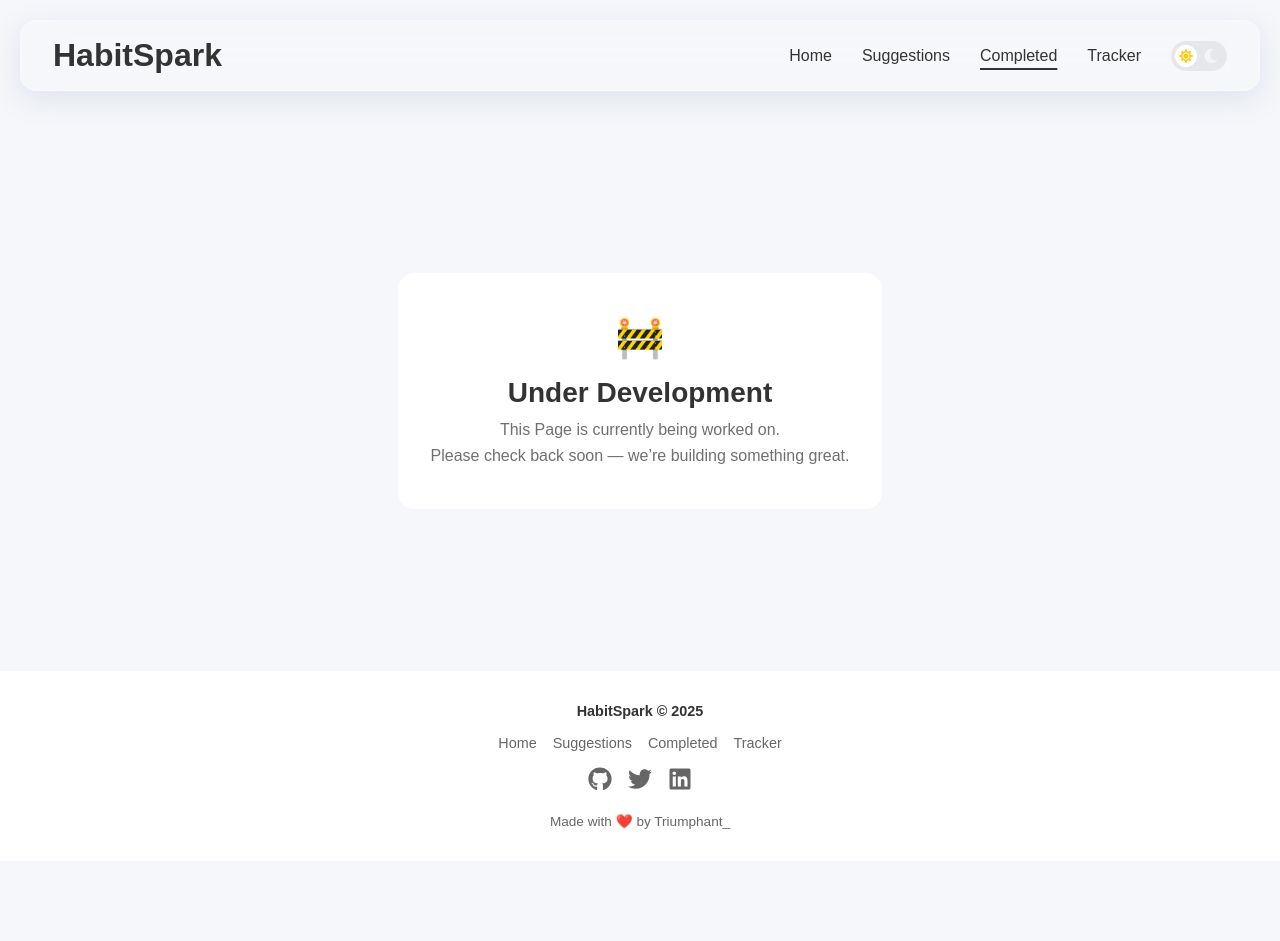
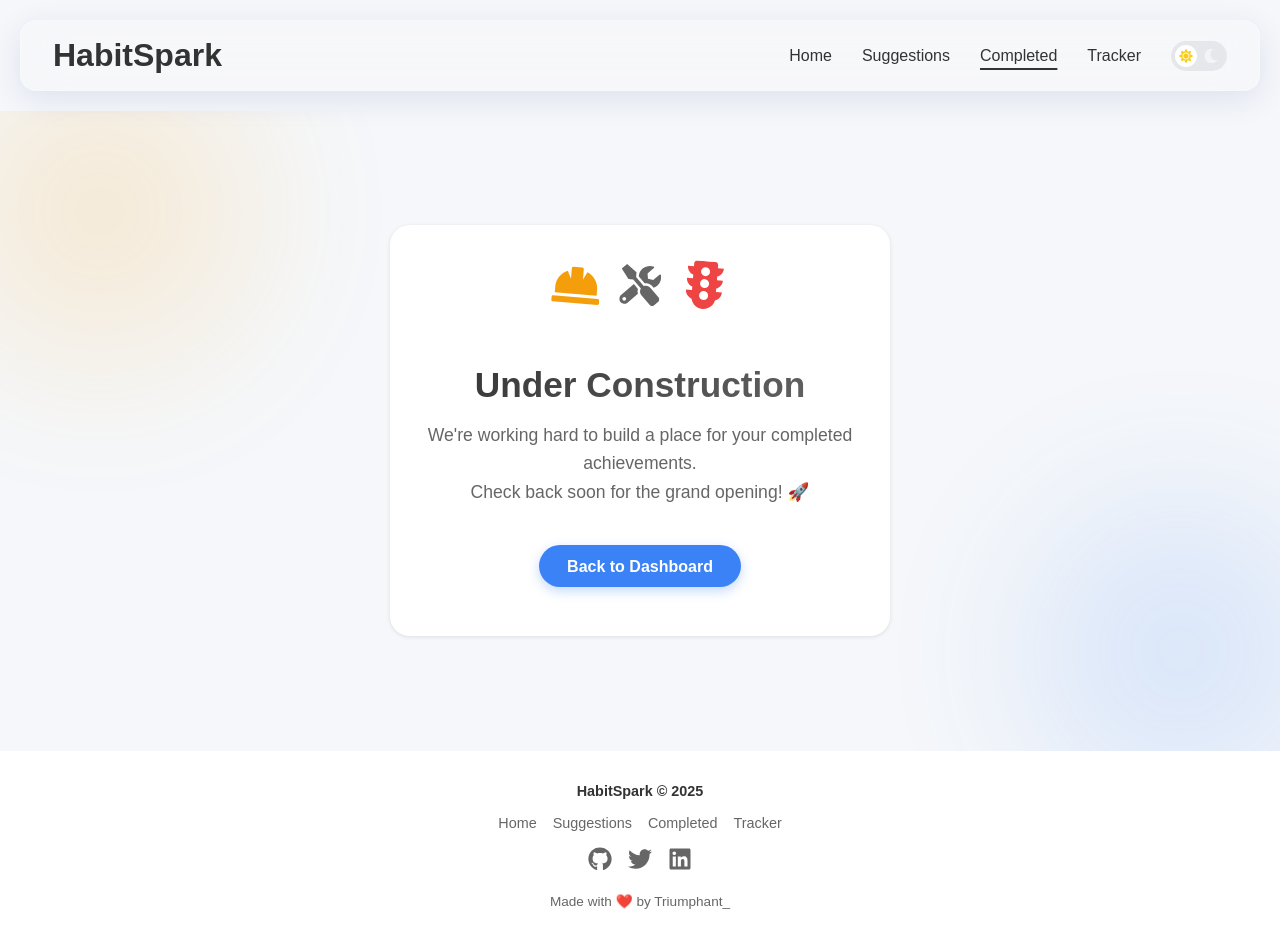
Before and after one commit to Triumphant307/habit-spark-2.0, a Next.js app: page /completed in a window 1280 px wide. Before the commit the page ends 861 px from the top, so only its background shows below. Built offline with nearby package versions, Linux system fonts and the light colour scheme.

Commit message:
feat(completed): enhance Completed page with animated icons and background blobs

```diff
--- a/app/Styles/Completed.module.css
+++ b/app/Styles/Completed.module.css
@@ -1,35 +1,92 @@
 .wrapper {
-  min-height: 70vh;
+  min-height: 80vh;
   display: flex;
+  flex-direction: column;
   align-items: center;
   justify-content: center;
   padding: 2rem;
+  overflow: hidden;
+  position: relative;
 }
 
 .card {
   text-align: center;
-  padding: 2.5rem 2rem;
-  border-radius: 16px;
+  padding: 3rem 2rem;
+  border-radius: 20px;
   background: var(--bg-card);
   backdrop-filter: blur(12px);
-  border: 1px solid rgba(255, 255, 255, 0.08);
+  box-shadow: var(--box-shadow);
+  border: 1px solid rgba(255, 255, 255, 0.1);
+  z-index: 2;
+  max-width: 500px;
+  width: 100%;
 }
 
-.icon {
-  font-size: 2.5rem;
-  display: block;
-  margin-bottom: 1rem;
+.iconWrapper {
+  display: flex;
+  justify-content: center;
+  gap: 20px;
+  margin-bottom: 2rem;
+  font-size: 3rem;
+  color: var(--status-warning);
 }
 
 .title {
-  font-size: 1.75rem;
-  margin-bottom: 0.5rem;
-  color: var(--text-primary);
+  font-size: 2.2rem;
+  font-weight: 800;
+  margin-bottom: 1rem;
+  background: linear-gradient(135deg, var(--text-primary), var(--text-secondary));
+  -webkit-background-clip: text;
+  -webkit-text-fill-color: transparent;
 }
 
 .description {
-  opacity: 0.7;
+  color: var(--text-secondary);
+  font-size: 1.1rem;
   line-height: 1.6;
-  max-width: 420px;
-  color: var(--text-primary);
+  margin-bottom: 2.5rem;
 }
+
+.backButton {
+  display: inline-block;
+  padding: 12px 28px;
+  font-size: 1rem;
+  font-weight: 600;
+  color: #fff;
+  background-color: var(--btn-primary-bg);
+  border: none;
+  border-radius: 50px;
+  cursor: pointer;
+  text-decoration: none;
+  transition: all 0.3s ease;
+  box-shadow: 0 4px 12px rgba(59, 130, 246, 0.3);
+}
+
+.backButton:hover {
+  background-color: var(--btn-primary-hover-bg);
+  transform: translateY(-2px);
+  box-shadow: 0 6px 16px rgba(59, 130, 246, 0.4);
+}
+
+/* Background Decorations */
+.blob {
+  position: absolute;
+  width: 300px;
+  height: 300px;
+  border-radius: 50%;
+  filter: blur(80px);
+  opacity: 0.15;
+  z-index: 1;
+}
+
+.blob1 {
+  background: var(--status-warning);
+  top: -50px;
+  left: -50px;
+}
+
+.blob2 {
+  background: var(--btn-primary-bg);
+  bottom: -50px;
+  right: -50px;
+}
--- a/app/completed/page.jsx
+++ b/app/completed/page.jsx
@@ -1,19 +1,58 @@
 "use client";
 import styles from "../Styles/Completed.module.css";
+import { motion } from "framer-motion";
+import Link from "next/link";
+import { FaHardHat, FaTools, FaTrafficLight } from "react-icons/fa";
+
 const Completed = () => {
+  const iconVariants = {
+    float: {
+      y: [0, -15, 0],
+      rotate: [0, 5, -5, 0],
+      transition: {
+        duration: 4,
+        repeat: Infinity,
+        ease: "easeInOut",
+      },
+    },
+  };
+
   return (
     <div className={styles.wrapper}>
-      <div className={styles.card}>
-        <span className={styles.icon}>🚧</span>
+      {/* Ambient Background Blobs */}
+      <div className={`${styles.blob} ${styles.blob1}`} />
+      <div className={`${styles.blob} ${styles.blob2}`} />
 
-        <h1 className={styles.title}>Under Development</h1>
+      <motion.div
+        className={styles.card}
+        initial={{ opacity: 0, scale: 0.9, y: 30 }}
+        animate={{ opacity: 1, scale: 1, y: 0 }}
+        transition={{ duration: 0.6, ease: "easeOut" }}
+      >
+        <div className={styles.iconWrapper}>
+          <motion.div variants={iconVariants} animate="float" style={{ animationDelay: "0s" }}>
+            <FaHardHat />
+          </motion.div>
+          <motion.div variants={iconVariants} animate="float" style={{ animationDelay: "1s" }}>
+             <FaTools style={{ fontSize: "2.5rem", color: "var(--text-secondary)" }} />
+          </motion.div>
+           <motion.div variants={iconVariants} animate="float" style={{ animationDelay: "0.5s" }}>
+            <FaTrafficLight style={{ color: "var(--status-error)" }} />
+          </motion.div>
+        </div>
+
+        <h1 className={styles.title}>Under Construction</h1>
 
         <p className={styles.description}>
-          This Page is currently being worked on.
+          We're working hard to build a place for your completed achievements.
           <br />
-          Please check back soon — we’re building something great.
+          Check back soon for the grand opening! 🚀
         </p>
-      </div>
+
+        <Link href="/" className={styles.backButton}>
+          Back to Dashboard
+        </Link>
+      </motion.div>
     </div>
   );
 };
```
